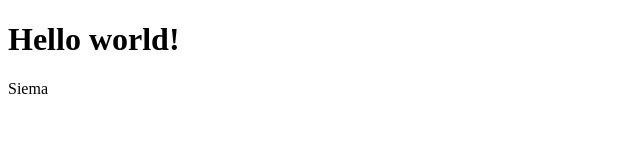
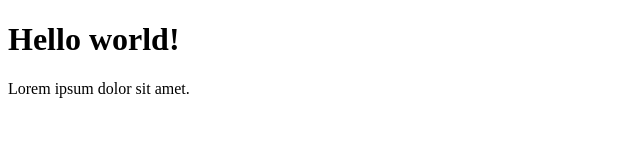
Before and after one commit to joannapolec/mentoring, a plain HTML site: page index.html in a window 1280 px wide. Shown: the whole page, without its empty margins (0-640 px from the left). Drawn offline with Linux system fonts and the light colour scheme.

Commit message:
vsc commit

```diff
--- a/index.html
+++ b/index.html
@@ -4,6 +4,6 @@
   <head></head>
   <body>
     <h1>Hello world!</h1>
-    Siema
+    Lorem ipsum dolor sit amet.
   </body>
 </html>
```
